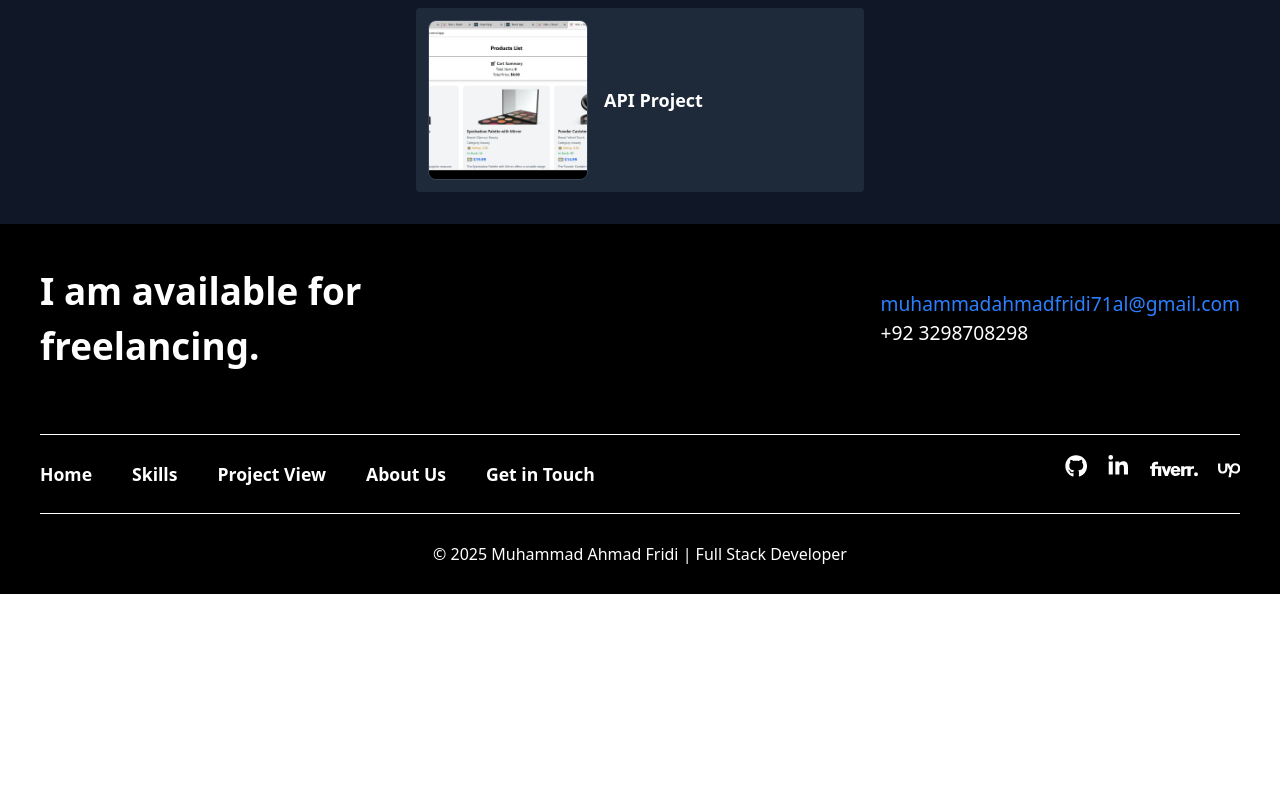
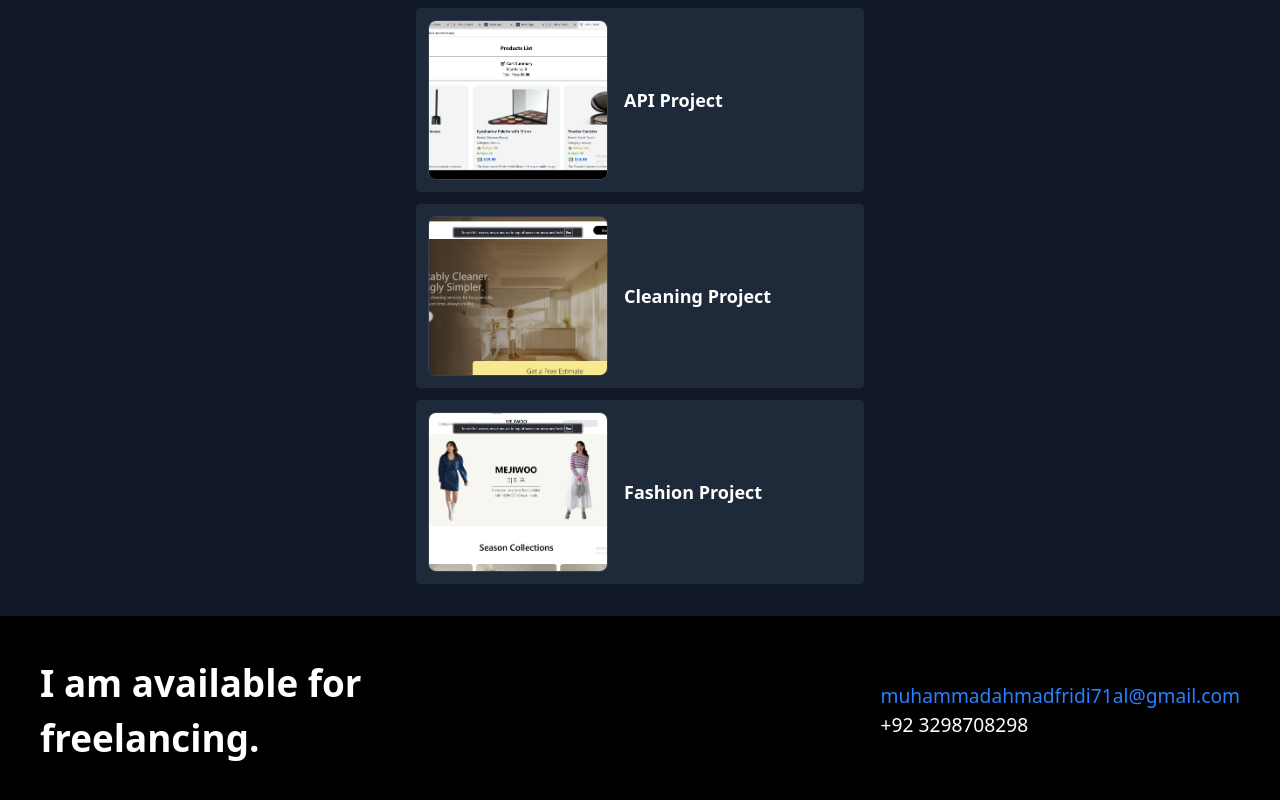
Before and after one commit to Ahmad-WebOfficial/Portfolio-Ahmad, a React (Vite) app: page /projects in a window 1280 px wide. Shown: the part 1448-2248 px from the top of the page. Before the commit the page ends 2042 px from the top, so only its background shows below. Built offline with nearby package versions, Linux system fonts and the light colour scheme.

Commit message:
Update View.jsx

```diff
--- a/src/components/View.jsx
+++ b/src/components/View.jsx
@@ -6,6 +6,8 @@ import books from "../images/books.jpg";
 import nexcent from "../images/nexcent.jpg";
 import graph from "../images/Graph.jpg";
 import api from "../images/api.jpg";
+import fa from "../images/fashion.jpg";
+import cle from "../images/clean.jpg";
 
 
 import Head from "../components/Head";
@@ -42,6 +44,16 @@ const ProjectManager = () => {
       name: "API Project",
       url: "https://perfect-product-api.vercel.app/",
       image: api,
+    },
+    {
+      name: "Cleaning Project",
+      url: "https://wix-cleanic-project.vercel.app/",
+      image: cle,
+    },
+    {
+      name: "Fashion Project",
+      url: "https://mejiwoo-fashion-project.vercel.app/",
+      image: fa,
     },
   ];
 
@@ -91,7 +103,7 @@ const ProjectManager = () => {
                 <img
                   src={project.image}
                   alt={project.name}
-                  className="w-40 h-40 object-cover rounded-lg border border-gray-700"
+                  className="w-45 h-40 object-cover rounded-lg border border-gray-700"
                 />
                 <span className="text-lg font-semibold text-white">
                   {project.name}
```
